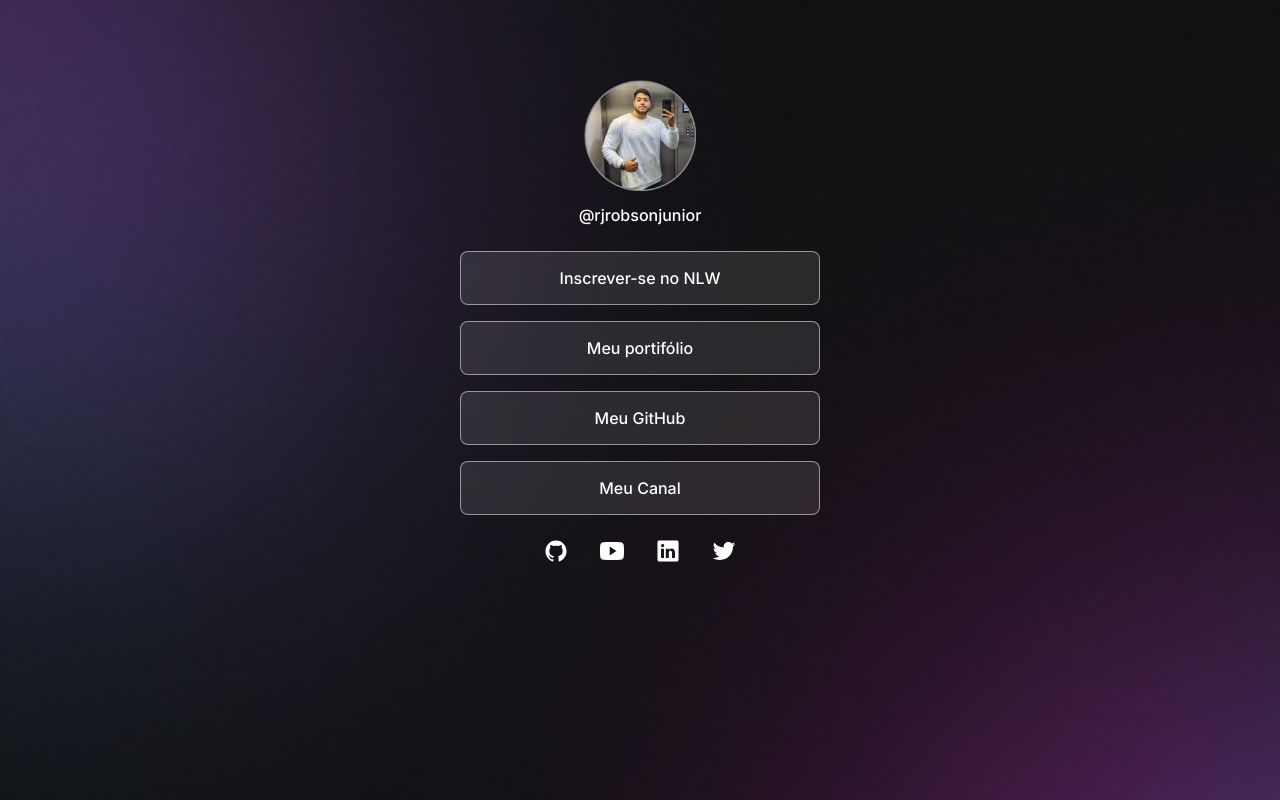
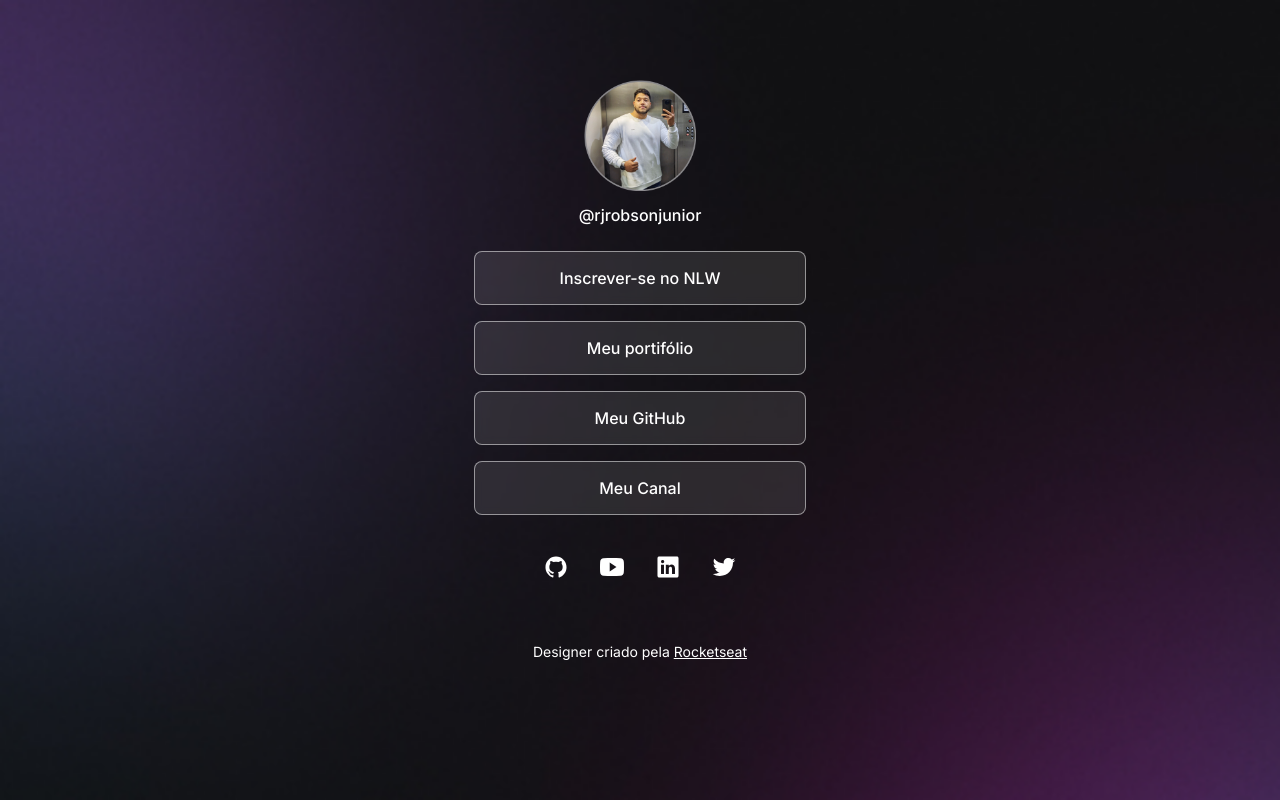
Before and after one commit to rjrobsonjunior/PaginaDeVisitas, a plain HTML site: page Index.html in a window 1280 px wide. Drawn offline with nearby package versions, Linux system fonts and the light colour scheme.

Commit message:
add baseboard

```diff
--- a/Index.html
+++ b/Index.html
@@ -49,6 +49,11 @@
                 <ion-icon name="logo-twitter"></ion-icon>
             </a>
         </div>
+
+        <footer>
+            Designer criado pela <a href="https://rocketseat.com.br/" target="_blank"> Rocketseat
+            </a>
+        </footer>
     </div>
     <script
         type="module"
--- a/Style.css
+++ b/Style.css
@@ -13,11 +13,13 @@ body * {
     font-family: 'Inter', sans-serif;
     color: white;
 }
+
 #container {
     width: 360px;
     margin: 56px auto 0px;
-    padding: opx 14px;
+    padding: 0px 14px;
 }
+
 #profile {
     text-align: center;
     padding: 24px;
@@ -33,14 +35,12 @@ body * {
     margin-top: 8px;
 }
 
-/*links*/
 ul{
     list-style: none;
     display: flex;
     flex-direction: column;
     gap: 16px;
 }
-
 ul li a{
     display: flex;
     align-items: center;
@@ -59,7 +59,6 @@ ul li a{
 
     transition: background 0,2s;
 }
-
 ul li a:hover{
     background: rgba(255, 255, 255, 0.5);
     border: 1,5px solid white;
@@ -68,7 +67,25 @@ ul li a:hover{
 #social-links{
     display: flex;
     justify-content: center;
-    gap: 32px;
-    padding: 24px 0px;
+    padding: 24px 0;
     font-size: 24px;
 }
+#social-links a{
+    display: flex;
+    align-items: center;
+    justify-content: center;
+    padding: 16px;
+    border-radius: 58%;
+
+    transition: background 20ms;
+}
+#social-links a:hover{
+    background: rgba(255, 255, 255, 0.2);
+}
+
+footer{
+    font-size: 14px;
+    color: white;
+    padding: 24px 0;
+    text-align: center;
+}
```
